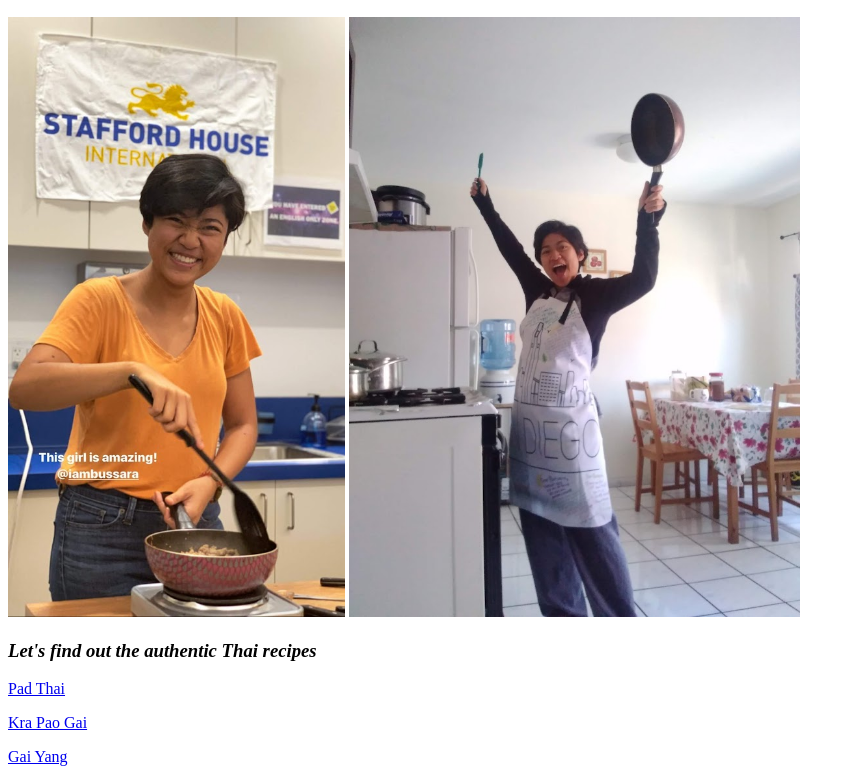
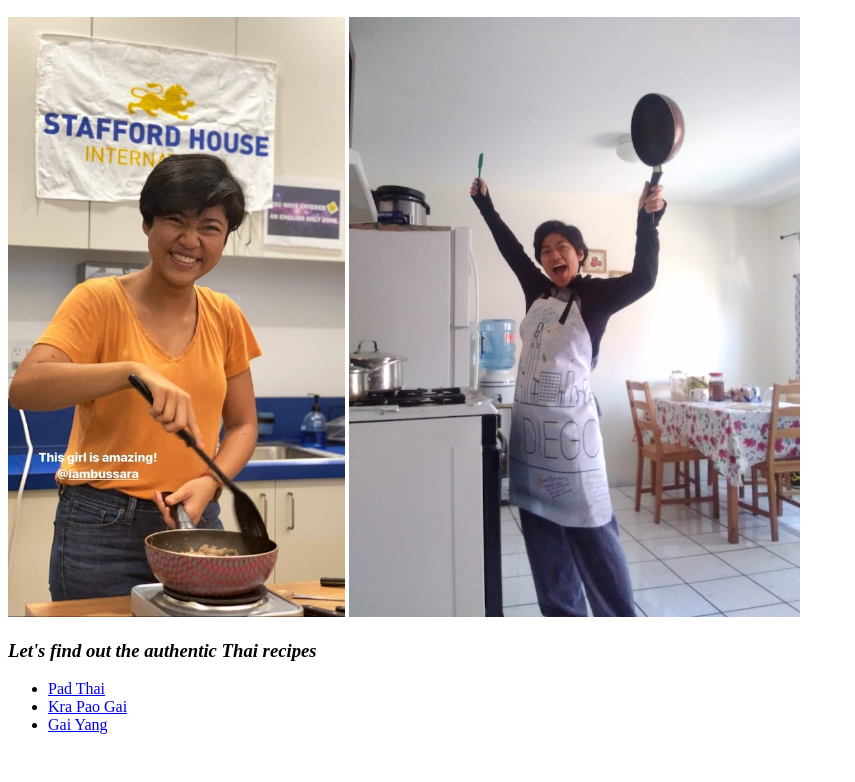
Before and after one commit to Boots1228/odin-recipes, a plain HTML site: page index.html in a window 1280 px wide. Shown: the part 110-892 px from the top of the page, without its empty margins (0-855 px from the left). After the commit the page ends 860 px from the top, so only its background shows below. Drawn offline with Linux system fonts and the light colour scheme.

Commit message:
Added <ul> for link each recipes

```diff
--- a/index.html
+++ b/index.html
@@ -9,9 +9,11 @@
     <h2>Favorite Thai Recipes</h2>
     <img src="./image/Cooking_me2.jpeg" alt="Thai Lady cooking" style="height:600px;">
     <img src="./image/Cooking_me.jpg" alt="Thai Lady Cooking" style="width:500;height: 600px;"><p>
-    <p><h3><i>Let's find out the authentic Thai recipes</i></h3></p>
-    <a href="recipes/Pad Thai.html" target="_blank">Pad Thai</a>
-    <p><a href="recipes/Kra-pao-gai.html" target="_blank">Kra Pao Gai</a>
-    <p><a href="recipes/Gai-Yang.html" target="_blank">Gai Yang</a></p>
+    <h3><i>Let's find out the authentic Thai recipes</i></h3>
+    <ul>
+       <li><a href="recipes/Pad Thai.html" target="_blank">Pad Thai</a></li>
+       <li><a href="recipes/Kra-pao-gai.html" target="_blank">Kra Pao Gai</a></li>
+       <li><a href="recipes/Gai-Yang.html" target="_blank">Gai Yang</a></li>
+</ul>
 </body>
 </html>
```
